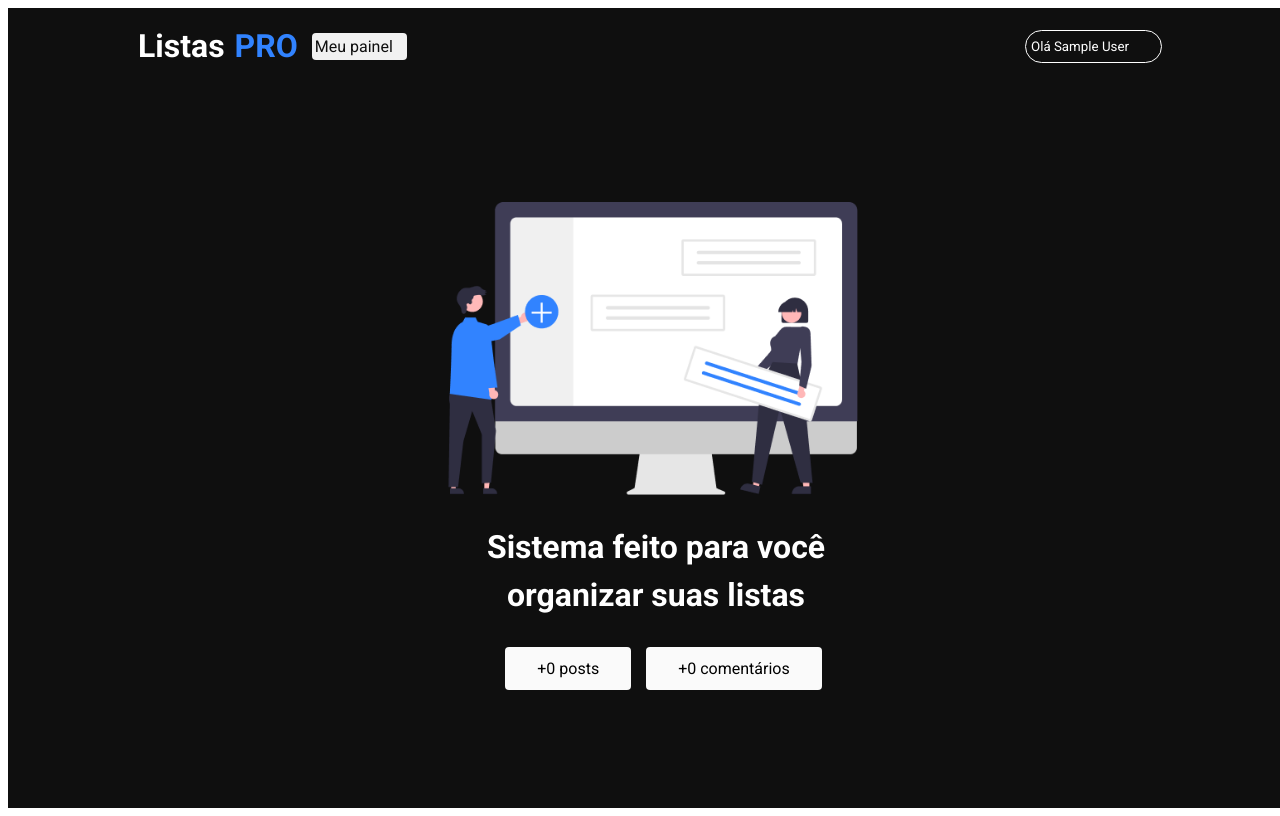
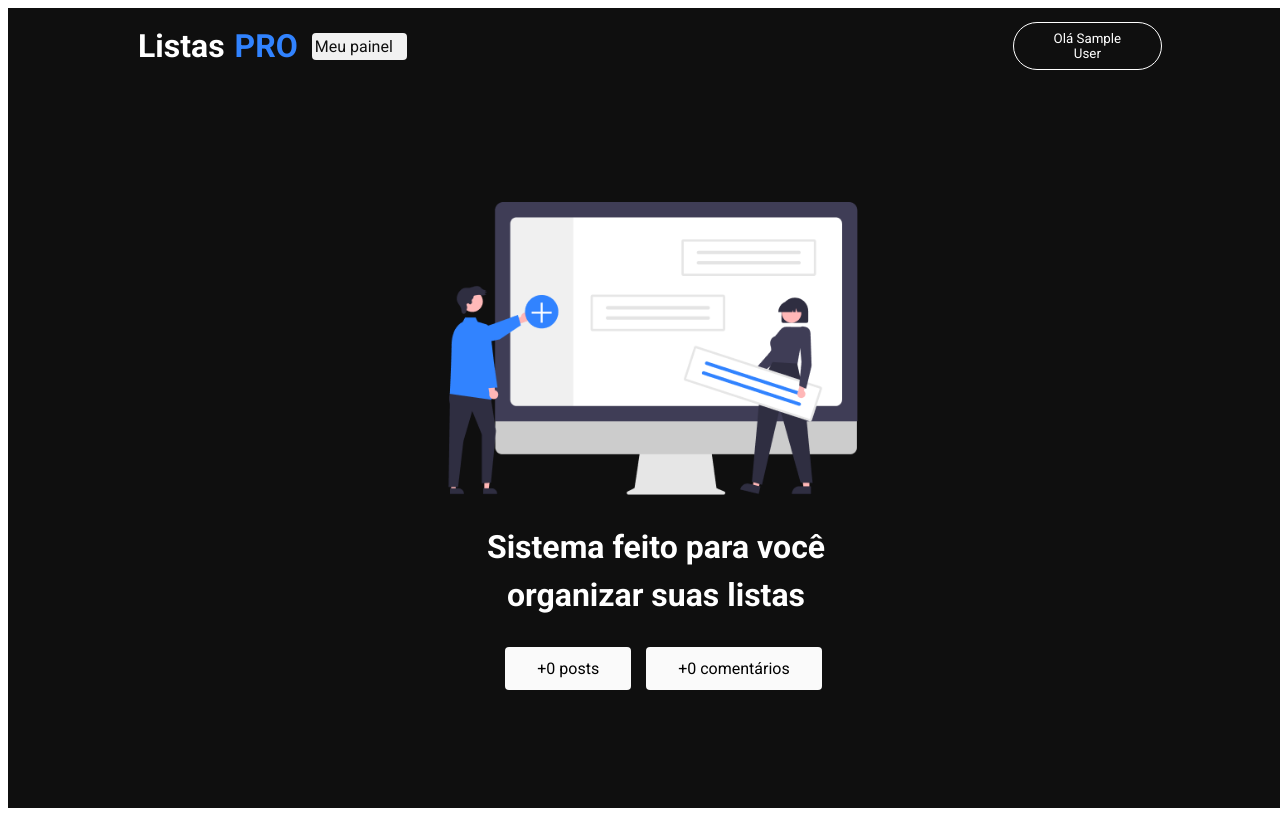
Before and after one commit to MikeSV2809/ListasPRO, a Next.js app: page / in a window 1280 px wide. Shown: the top 816 px of the page. Built offline with nearby package versions, Linux system fonts and the light colour scheme; no server answers; the database is empty; sample sign-in values are in the browser's storage.

Commit message:
Alterações de css

```diff
--- a/src/components/header/styles.module.css
+++ b/src/components/header/styles.module.css
@@ -44,7 +44,7 @@
     cursor: pointer;
     transition: all 0.4s;
     font-family: "Roboto", sans-serif;
-    padding-left: 5px;
+    margin-left: 5px;
 }
 
 .loginButton:hover {
@@ -57,6 +57,7 @@
 .nav {
     display: flex;
     align-items: center;
+    width: 100%;
 }
 
 .link {
--- a/src/pages/dashboard/styles.module.css
+++ b/src/pages/dashboard/styles.module.css
@@ -1,6 +1,6 @@
 .container {
     width: 100%;
-    max-width: 1200px;
+    min-width: 1200px;
     display: flex;
     flex-direction: column;
 }
@@ -8,7 +8,7 @@
 .content {
     background-color: #0f0f0f;
     width: 100%;
-    min-height: 100vh;
+    min-height: 72px;
     display: flex;
     align-items: center;
     justify-content: center;
```
